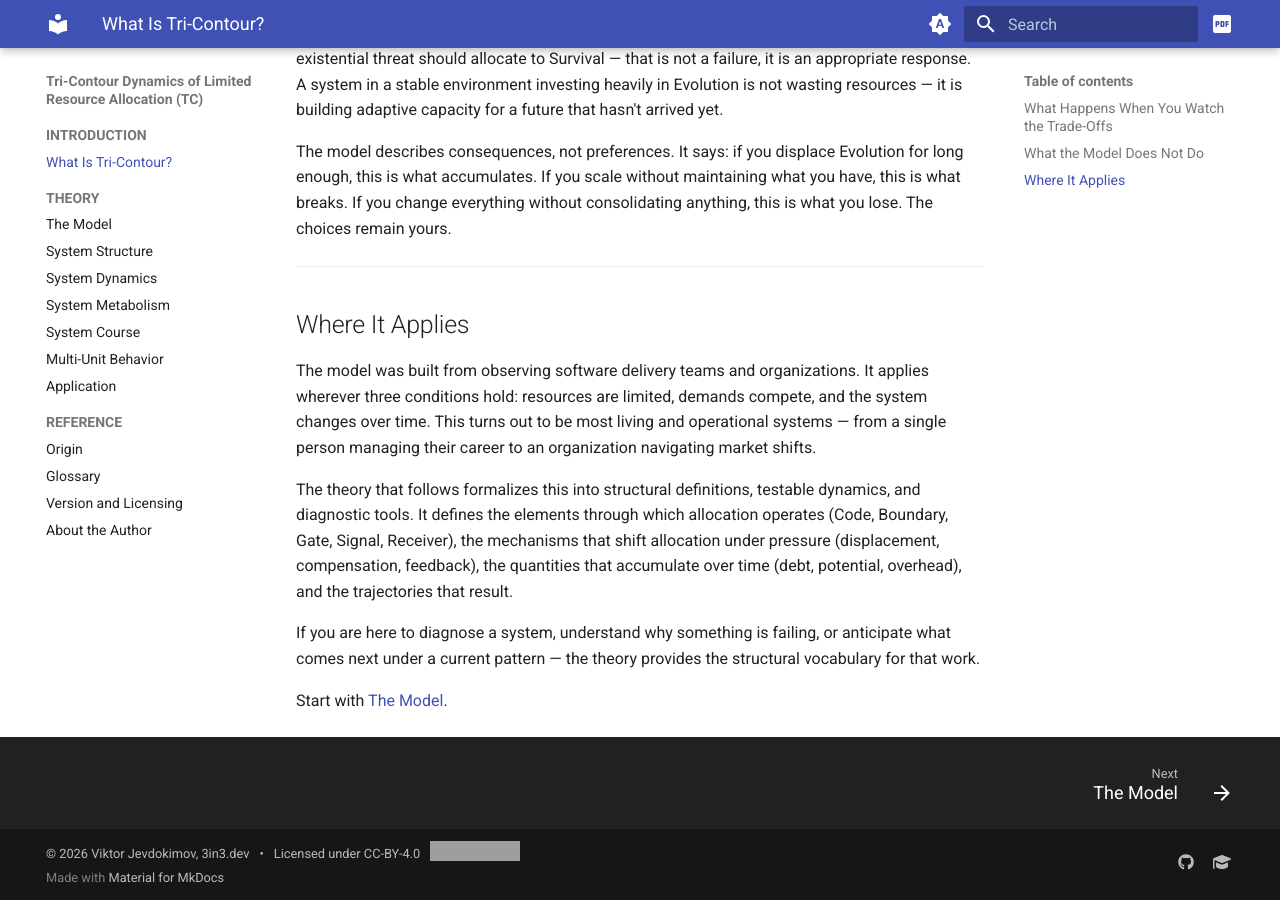
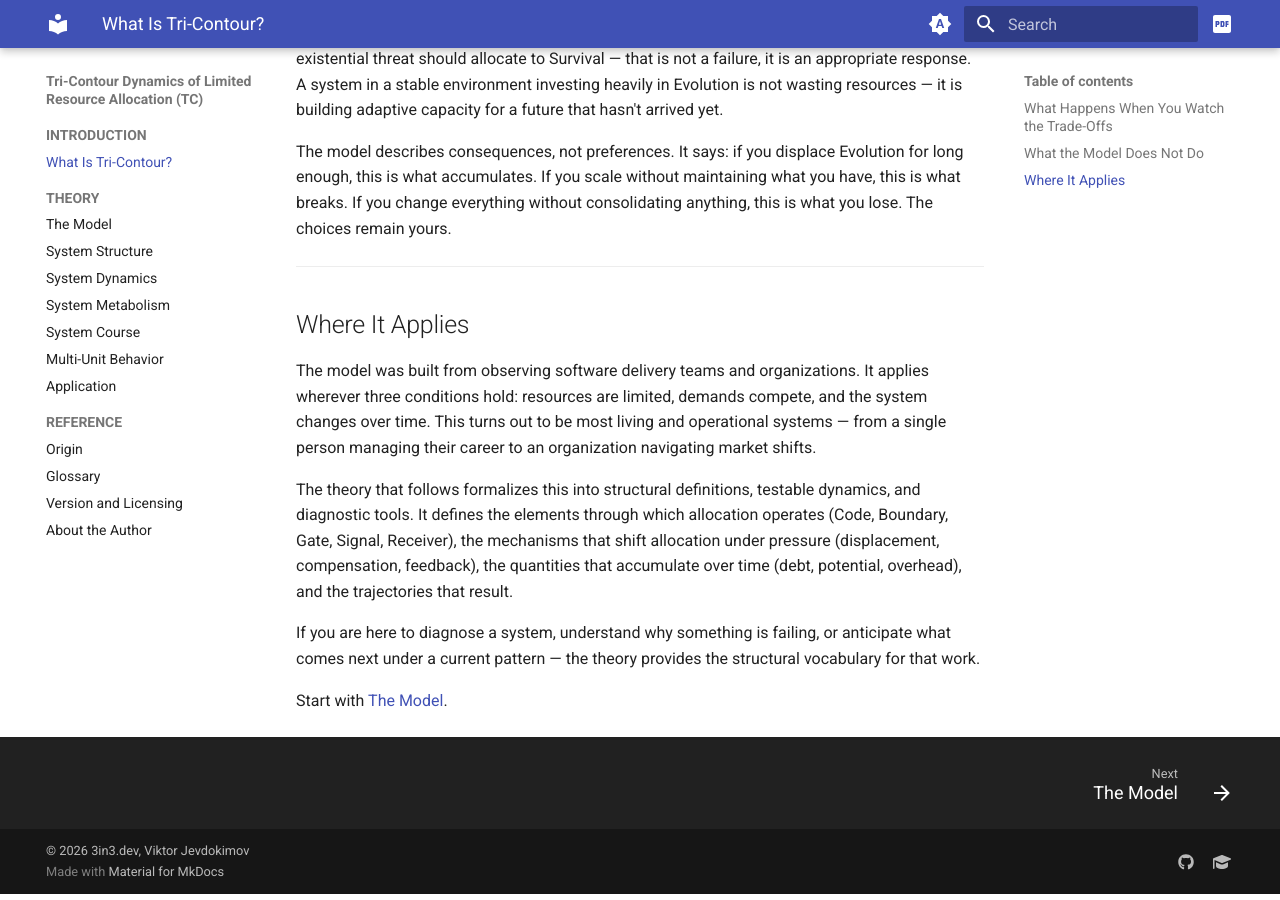
Before and after one commit to vitar/sre, an MkDocs documentation site: the page built from docs/index.md, in a window 1280 px wide and 900 px high, scrolled down 1485 px. Built offline with MkDocs 1.6.1 and Material for MkDocs 9.7.7, drawn with Linux system fonts in a browser that asks for light colours; grey boxes are pictures that could not be loaded.

Commit message:
Fix mkdocs

```diff
--- a/mkdocs.yml
+++ b/mkdocs.yml
@@ -1,15 +1,7 @@
 site_name: "Tri-Contour Dynamics of Limited Resource Allocation (TC)"
 site_description: "Tri-Contour Dynamics of Limited Resource Allocation describes how systems allocate limited resources across three competing functional demands: Survival, Reproduction, and Evolution."
 site_author: "Viktor Jevdokimov, Vilnius, Lithuania"
-copyright: >
-  <div style="display: flex; align-items: center; gap: 10px;">
-    <span>&copy; 2026 Viktor Jevdokimov, 3in3.dev</span>
-    <span>•</span>
-    <span>Licensed under CC-BY-4.0</span>
-    <a href="https://doi.org/10.5281/zenodo.19681875">
-      <img src="https://zenodo.org/badge/DOI/10.5281/zenodo.19681875.svg" alt="DOI">
-    </a>
-  </div>
+copyright: "© 2026 3in3.dev, Viktor Jevdokimov"
 
 docs_dir: docs
 
```
